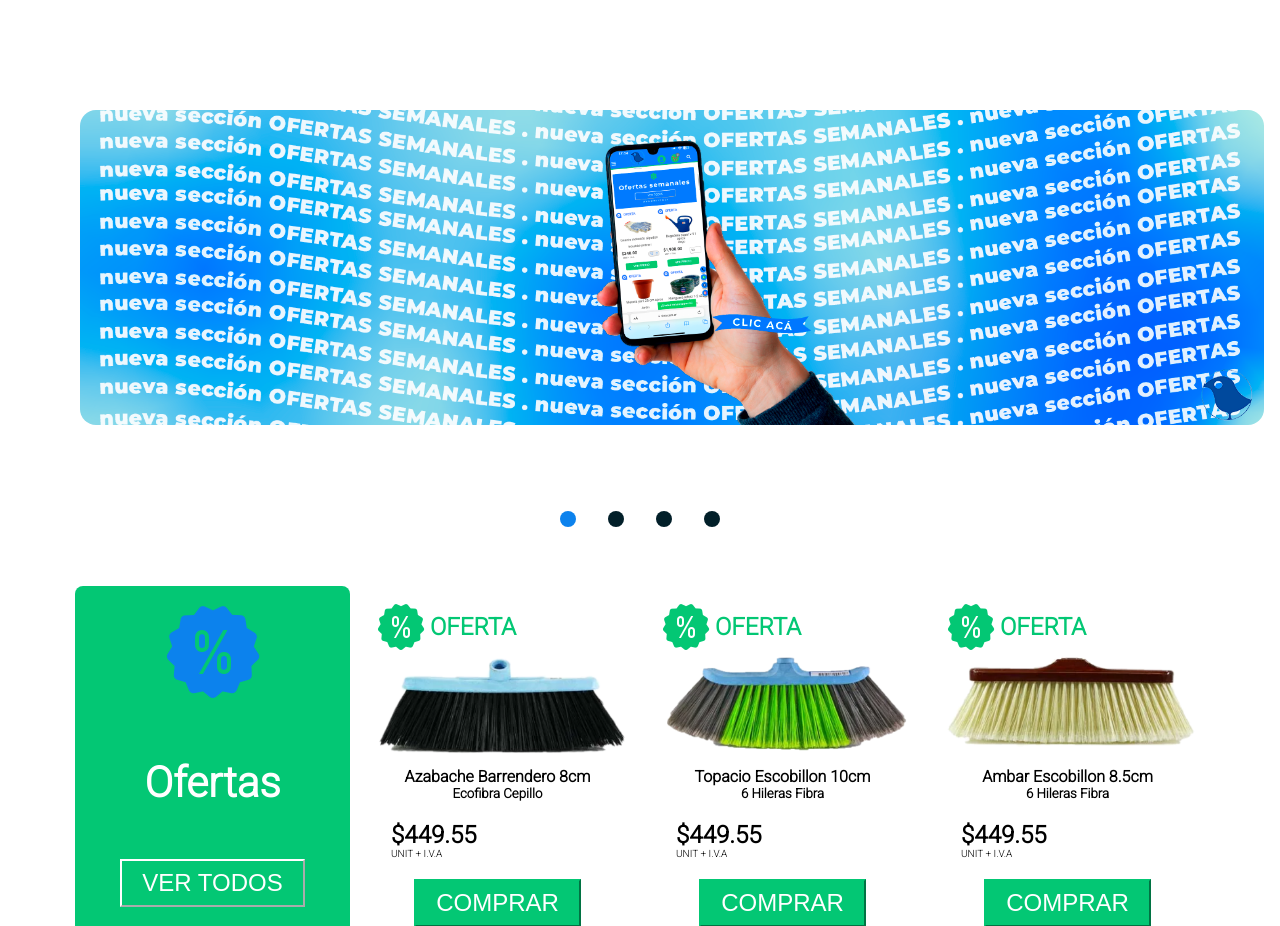
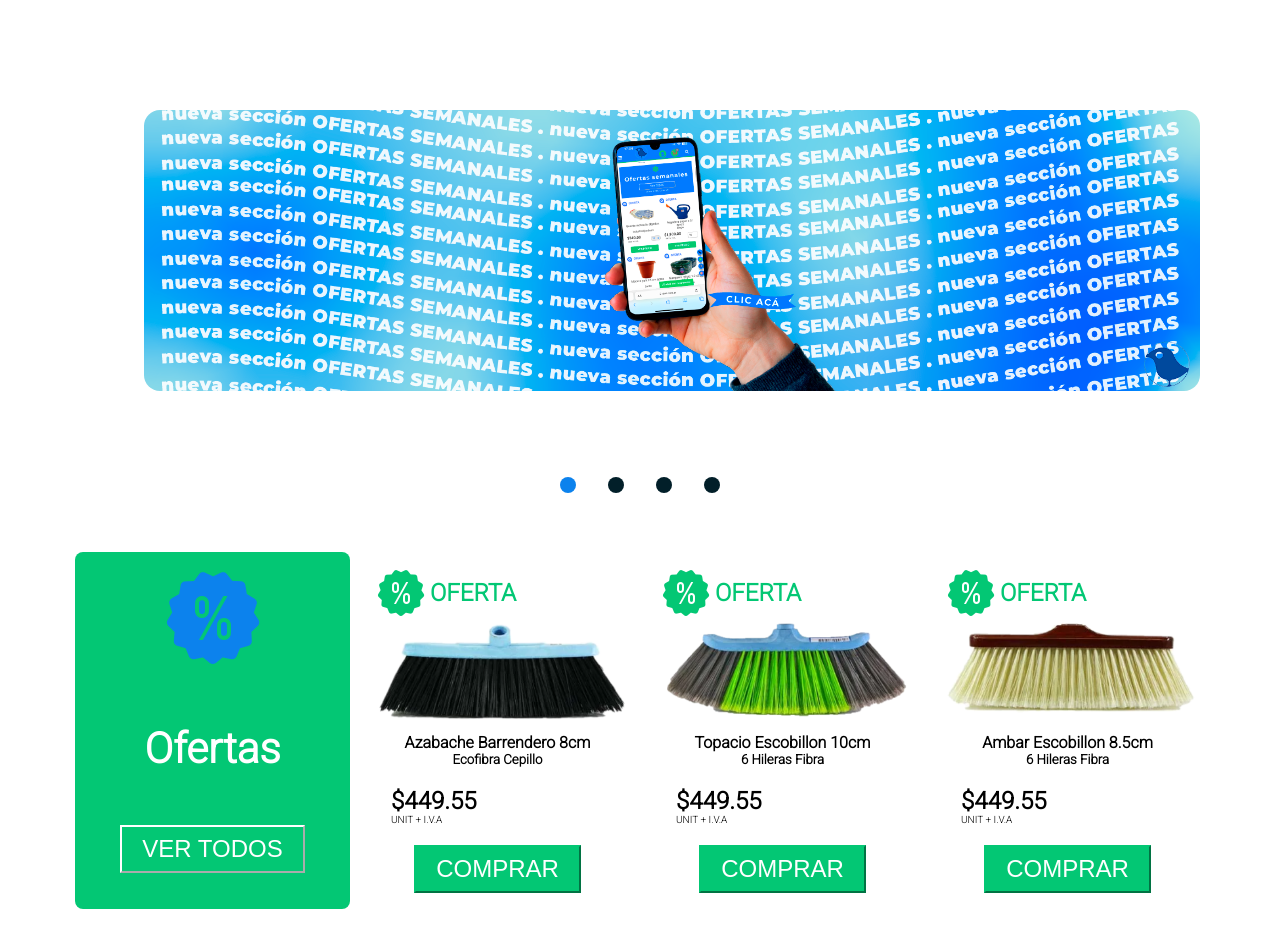
Before and after one commit to CeciliaMCassain/deployTrabajoFinal, a Django app: page / in a window 1280 px wide. Shown: the part 238-1164 px from the top of the page. Run offline with Django 4.2, Linux system fonts and the light colour scheme.

Commit message:
carrusel

```diff
--- a/static/css/carrousel.css
+++ b/static/css/carrousel.css
@@ -1,5 +1,5 @@
 .carrousel {
-    width: 100%;
+    width: 90%;
     margin: auto;
     max-width: 120em;
     padding: 2em;
--- a/static/js/carrusel.js
+++ b/static/js/carrusel.js
@@ -8,7 +8,7 @@ punto.forEach( ( cadaPunto , i )=> {
 
 
         let posicion  = i
-        let operacion = posicion * -50
+        let operacion = posicion * (-50)
         grande.style.transform = `translateX(${ operacion }%)`
 
         punto.forEach( ( cadaPunto , i )=>{
```
